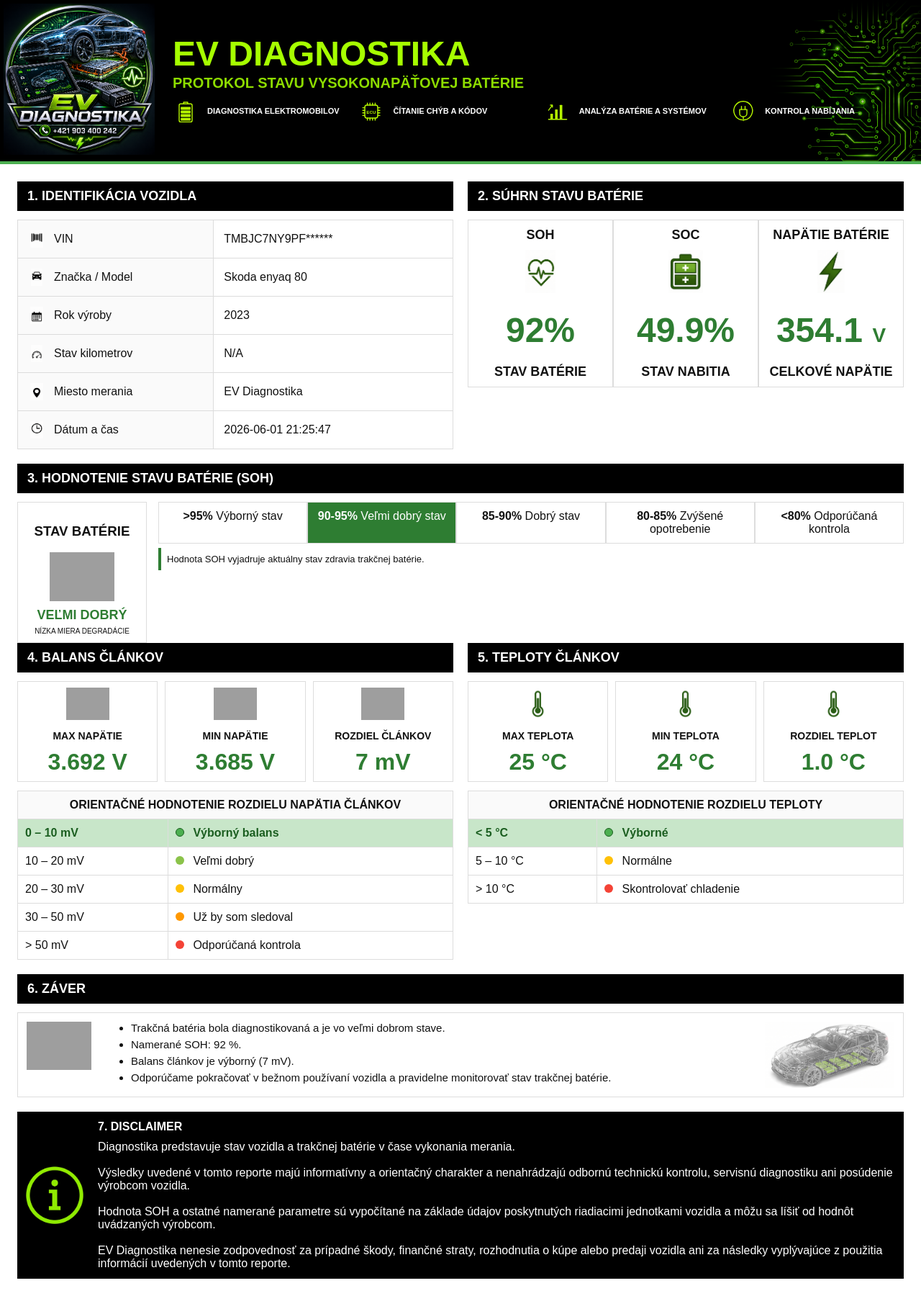
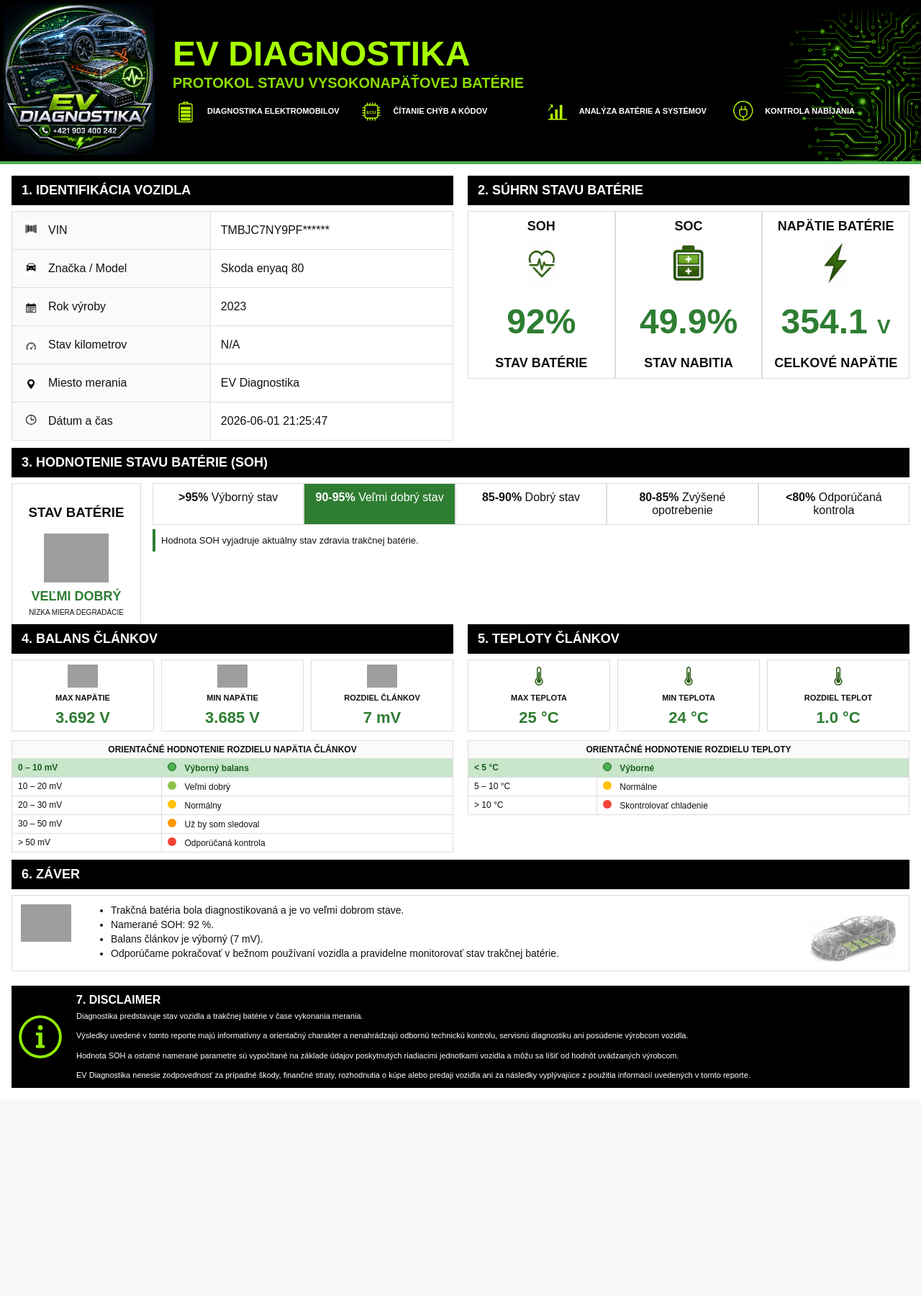
Before and after one commit to marianblaha/pdf-upravy, a FastAPI app: page /preview in a window 1280 px wide. Shown: the whole page at 72% size. After the commit the page ends 1511 px from the top, so only its background shows below. Run offline with FastAPI, Linux system fonts and the light colour scheme; grey boxes are pictures that could not be loaded.

Commit message:
switch to playwright zmensovanie na A4

```diff
--- a/templates/report.html
+++ b/templates/report.html
@@ -110,14 +110,14 @@
 /* CONTENT */
 
 .content{
-    padding:24px;
+    padding:16px;
 }
 
 .row{
     display:table;
     width:100%;
     table-layout:fixed;
-    margin-bottom:20px;
+    margin-bottom:10px;
 }
 
 .col-half{
@@ -142,7 +142,7 @@
     font-size:18px;
     font-weight:bold;
     padding:10px 14px;
-    margin-bottom:12px;
+    margin-bottom:8px;
 }
 
 /* VEHICLE */
@@ -284,24 +284,26 @@
     flex:1;
     border:1px solid #ddd;
     text-align:center;
-    padding:8px;
+    padding:6px;
 }
 
 .balance-title{
-    font-size:14px;
+    font-size:11px;
     font-weight:bold;
+	line-height:1.1;
 }
 
 .balance-value{
-    font-size:32px;
+    font-size:22px;
     color:#2e7d32;
     font-weight:bold;
     margin-top:10px;
+	line-height:1.1;
 }
 
 .balance-icon{
-    height:45px;
-    margin-bottom:10px;
+    height:32px;
+    margin-bottom:4px;
     object-fit:contain;
 }
 
@@ -313,13 +315,15 @@
 
 .balance-table td{
     border:1px solid #ddd;
-    padding:10px;
+    padding:5px 8px;
+	font-size:12px;
 }
 
 .balance-table-header{
     text-align:center;
     font-weight:bold;
     background:#fafafa;
+	font-size:13px;
 }
 
 .dot{
@@ -352,7 +356,7 @@
 }
 
 .conclusion-icon{
-    width:90px;
+    width:70px;
     flex-shrink:0;
 }
 
@@ -365,12 +369,12 @@
 }
 
 .conclusion-content li{
-    margin-bottom:6px;
-    font-size:15px;
+    margin-bottom:4px;
+    font-size:14px;
 }
 
 .conclusion-car{
-    width:180px;
+    width:130px;
     flex-shrink:0;
     align-self:flex-end;
 }
@@ -380,23 +384,25 @@
 .disclaimer{
     background:#000;
     color:white;
-    padding:12px;
+    padding:10px;
     margin-top:20px;
-
+    font-size:11px;
+    line-height:1.25;
     display:flex;
     gap:20px;
     align-items:flex-start;
 }
 
 .disclaimer-icon{
-    width:80px;
+    width:60px;
     flex-shrink:0;
 	align-self:center;
 }
 
 .disclaimer-title{
     font-weight:bold;
-    margin-bottom:10px;
+    margin-bottom:6px;
+	font-size:16px;
 }
 
 
```
